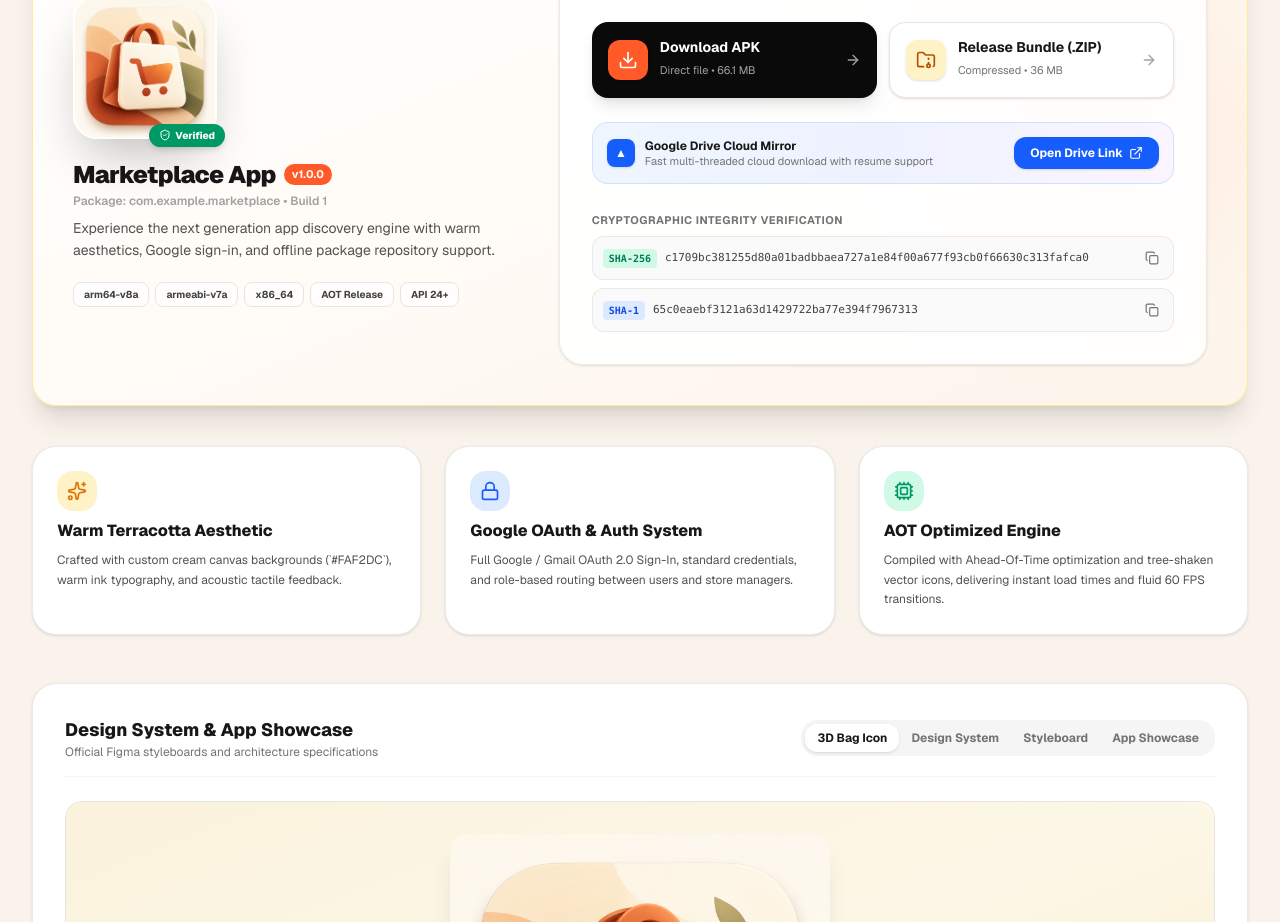
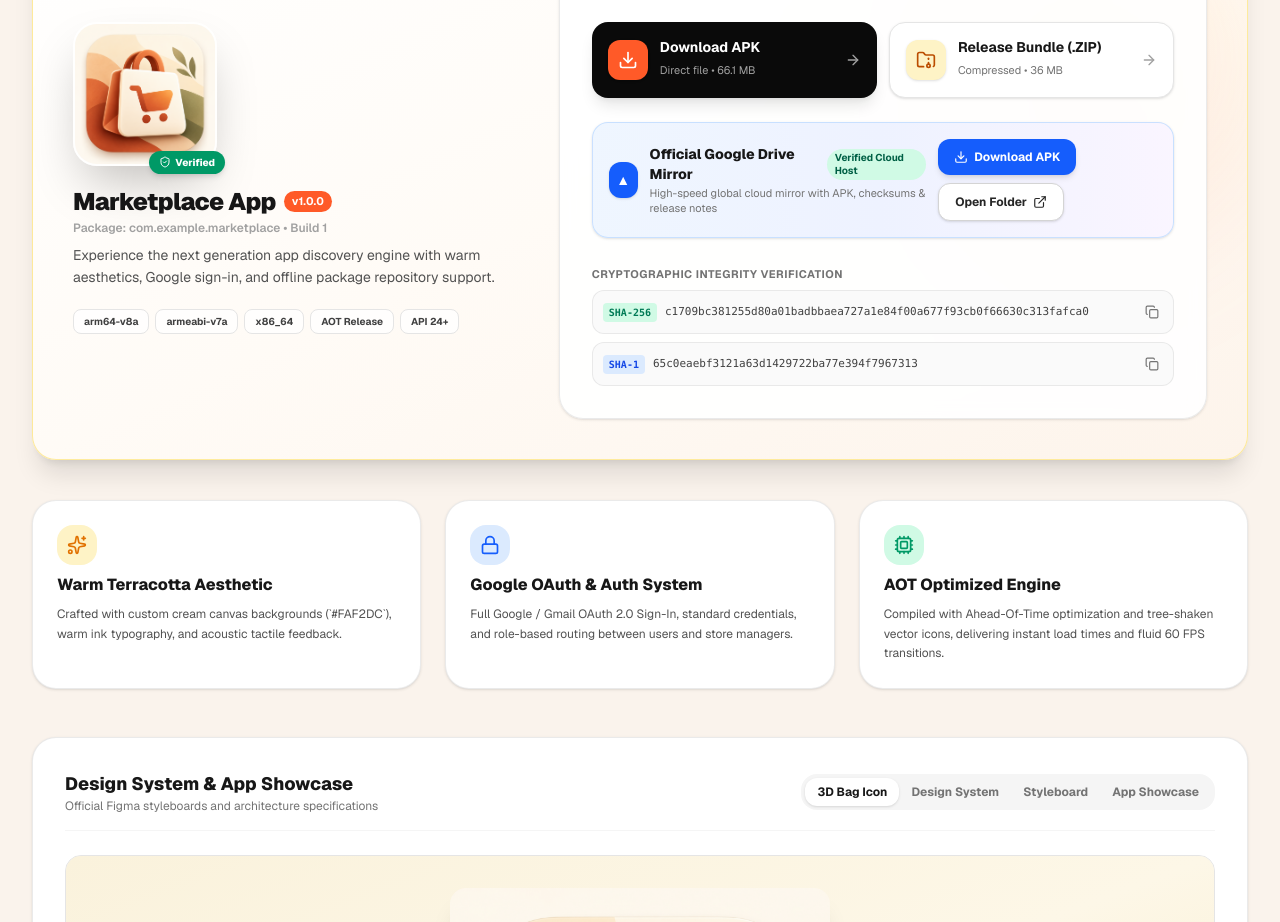
Before and after one commit to Jibin1010/ME-Website, a Next.js app in the folder production/: page / in a window 1280 px wide. Shown: the part 1420-2342 px from the top of the page. Built offline with nearby package versions, Linux system fonts and the light colour scheme.

Commit message:
feat: add verified Google Drive cloud mirror links for v1.0.0 APK and release bundle

```diff
--- a/production/src/components/ReleaseSection.tsx
+++ b/production/src/components/ReleaseSection.tsx
@@ -173,25 +173,37 @@
             </div>
 
             {/* Google Drive Mirror Bar */}
-            <div className="bg-gradient-to-r from-blue-50 via-indigo-50 to-purple-50 p-3.5 rounded-2xl border border-blue-200/70 flex flex-col sm:flex-row items-center justify-between gap-3 text-xs">
-              <div className="flex items-center space-x-2.5">
-                <div className="w-7 h-7 rounded-lg bg-blue-600 text-white flex items-center justify-center shadow-sm font-bold">
+            <div className="bg-gradient-to-r from-blue-50 via-indigo-50 to-purple-50 p-4 rounded-2xl border border-blue-200/80 shadow-sm flex flex-col sm:flex-row items-center justify-between gap-3 text-xs">
+              <div className="flex items-center space-x-3">
+                <div className="w-9 h-9 rounded-xl bg-blue-600 text-white flex items-center justify-center shadow font-bold text-sm">
                   ▲
                 </div>
                 <div>
-                  <span className="font-bold text-neutral-900">Google Drive Cloud Mirror</span>
-                  <p className="text-[11px] text-neutral-500">Fast multi-threaded cloud download with resume support</p>
+                  <div className="flex items-center space-x-2">
+                    <span className="font-extrabold text-neutral-900 text-sm">Official Google Drive Mirror</span>
+                    <span className="px-2 py-0.5 rounded-full text-[10px] font-bold bg-emerald-100 text-emerald-800">Verified Cloud Host</span>
+                  </div>
+                  <p className="text-[11px] text-neutral-500 mt-0.5">High-speed global cloud mirror with APK, checksums & release notes</p>
                 </div>
               </div>
 
-              <div className="flex items-center space-x-2 w-full sm:w-auto">
+              <div className="flex flex-wrap items-center gap-2 w-full sm:w-auto">
                 <a
-                  href="/release/v1.0.0/Marketplace-v1.0.0.apk"
+                  href="https://drive.google.com/file/d/10ROof5SV7NG3FNzU9pLnIM3MaWPGSyHC/view?usp=drivesdk"
                   target="_blank"
                   rel="noopener noreferrer"
-                  className="w-full sm:w-auto px-4 py-2 rounded-xl bg-blue-600 hover:bg-blue-700 text-white font-bold text-xs shadow-sm transition-all text-center flex items-center justify-center space-x-1.5"
+                  className="flex-1 sm:flex-initial px-4 py-2.5 rounded-xl bg-blue-600 hover:bg-blue-700 text-white font-bold text-xs shadow-md transition-all text-center flex items-center justify-center space-x-1.5 hover:shadow-lg hover:-translate-y-0.5"
                 >
-                  <span>Open Drive Link</span>
+                  <Download className="w-3.5 h-3.5" />
+                  <span>Download APK</span>
+                </a>
+                <a
+                  href="https://drive.google.com/drive/folders/1bGFHm9j_FOwyu5Vh40XNvGUDwBEAGYvp?usp=sharing"
+                  target="_blank"
+                  rel="noopener noreferrer"
+                  className="flex-1 sm:flex-initial px-4 py-2.5 rounded-xl bg-white hover:bg-neutral-50 text-neutral-800 border border-neutral-300 font-bold text-xs shadow-sm transition-all text-center flex items-center justify-center space-x-1.5 hover:shadow hover:-translate-y-0.5"
+                >
+                  <span>Open Folder</span>
                   <ExternalLink className="w-3.5 h-3.5" />
                 </a>
               </div>
```
Also changed, not shown: 1 other file (tests, documents, lock files or other folders).
